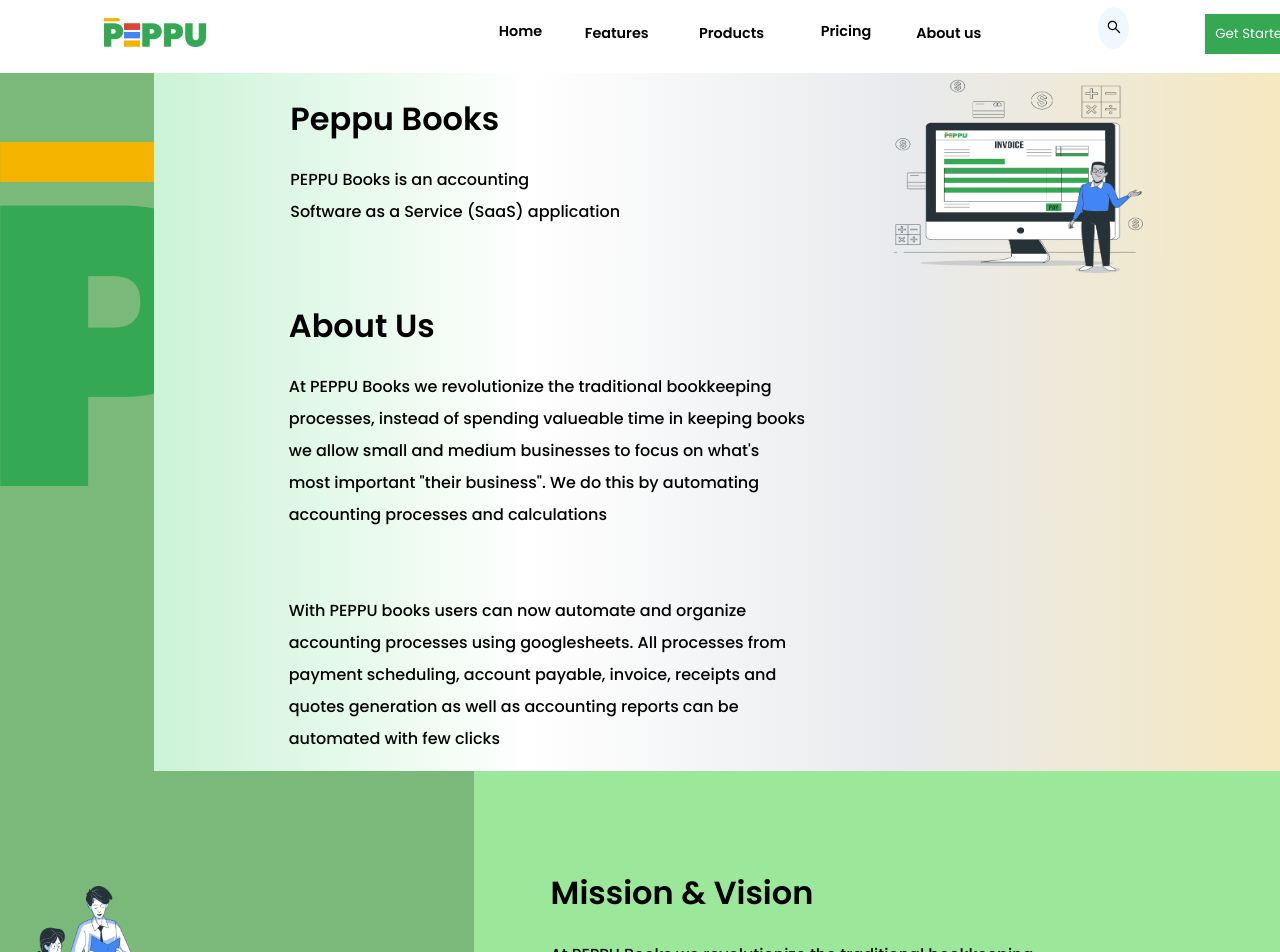
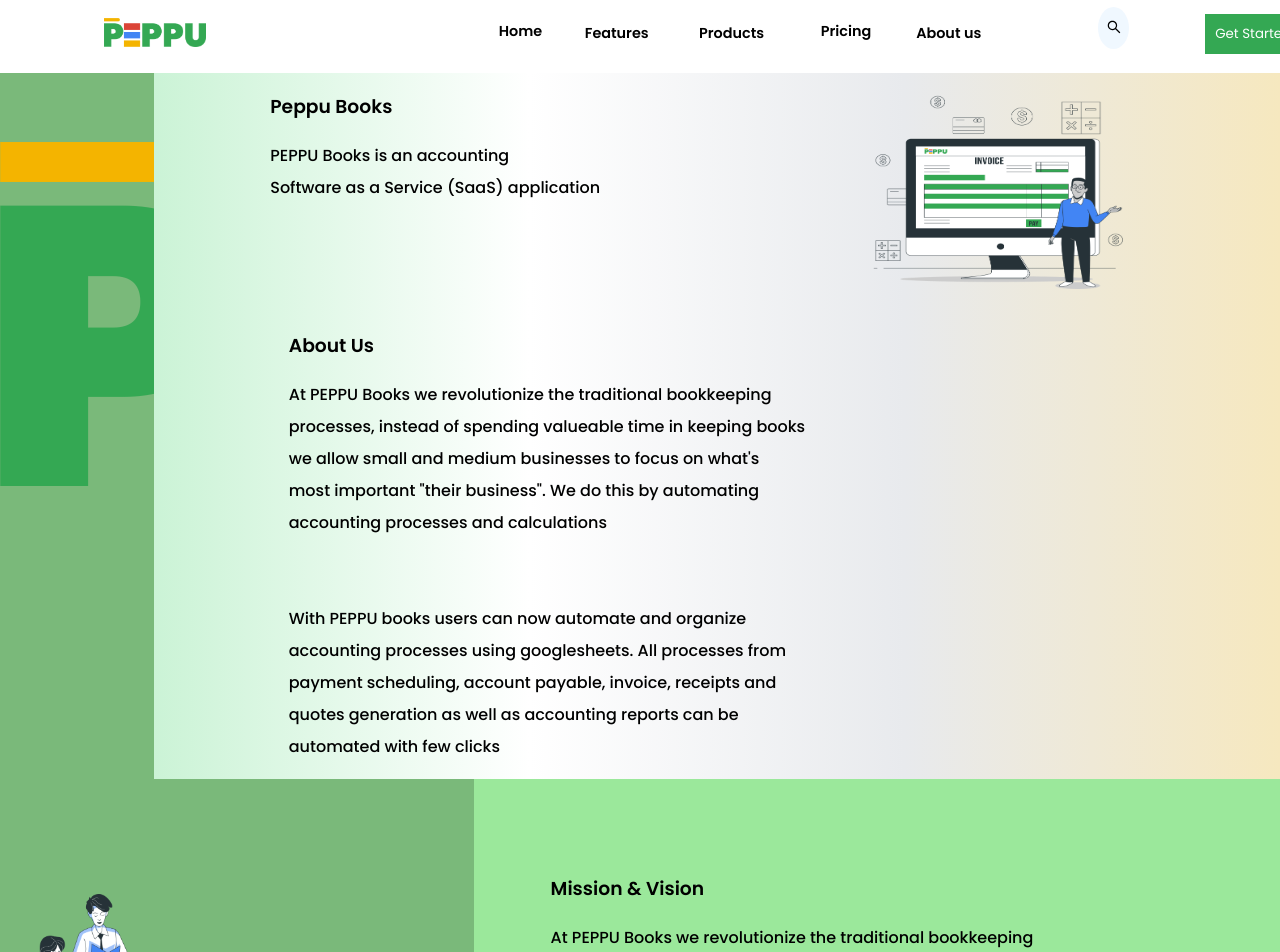
Before and after one commit to Peppu-Group/Peppu-books-frontend, a React (Vite) app: page /about in a window 1280 px wide. Shown: the top 952 px of the page. Built offline with nearby package versions, Linux system fonts and the light colour scheme.

Commit message:
removed all the divitists from about page

```diff
--- a/src/Pages/About.jsx
+++ b/src/Pages/About.jsx
@@ -7,23 +7,27 @@
 import {AiOutlineGoogle, AiOutlineTwitter, AiOutlineInstagram} from 'react-icons/ai'
 const About = () => {
   return (
-  <div>
-    <Navbar/>
-    <div className='about-header'>
-          <div className='about-peppu'>
-              <div className='peppu-description'>
-                <div>
-                  <h1>Peppu Books</h1>
-                  <p>PEPPU Books is an accounting <br/>Software as a Service (SaaS) application</p>
-                </div>
-                <div>
-                  <img src={Invoice} width={250} height={200}/>
-                </div>
-              </div>
+  <main>
+    <nav>
+      <Navbar/>
+    </nav>
 
 
-              <div className='about-us'>
-                <h1>About Us</h1>
+    <section className='about-header'>
+          <section className='about-peppu'>
+              <section className='peppu-description'>
+                <article>
+                  <h3>Peppu Books</h3>
+                  <p>PEPPU Books is an accounting <br/>Software as a Service (SaaS) application</p>
+                </article>
+                <figure>
+                  <img src={Invoice} width={250} height={200}/>
+                </figure>
+              </section>
+
+
+              <article className='about-us'>
+                <h3>About Us</h3>
                 <p>At PEPPU Books we revolutionize the traditional
                 bookkeeping <br/> processes, instead of
                 spending valueable time in keeping <b/> books <br/>
@@ -39,12 +43,14 @@
                 quotes generation as well as accounting reports can be <br/>
                 automated with few clicks
                 </p>
-              </div>
-          </div>
-          <div className='mission-class'>
+              </article>
+          </section>
+
+
+          <section className='mission-class'>
           <img src={getstarted} width={250} height={200}/>
-          <div className='mission-vision'>
-            <h1>Mission & Vision</h1>
+          <article className='mission-vision'>
+            <h3>Mission & Vision</h3>
             <p>At PEPPU Books we revolutionize the traditional
                 bookkeeping <br/> processes, instead of
                 spending valueable time in keeping <b/> books <br/>
@@ -60,104 +66,109 @@
                 quotes generation as well as accounting reports can be <br/>
                 automated with few clicks
                 </p>
-          </div>
-          </div>
+          </article>
+          </section>
 
 
 
 
 
 
-    <div className='meet-the-team'>
+    <section className='meet-the-team'>
 
-      <h1>Meet the team</h1>
+      <h3>Meet the team</h3>
 
-      <div className='team'>
-      <div className='the-team'>
+      <section className='team'>
+
+      <section className='the-team'>
         <img src={user1}/>
         <p>Ferdinad Okpeghene</p>
         <p className='position'>UI/UX Designer</p>
-      </div>
+      </section>
 
 
-      <div className='the-team'>
+      <section className='the-team'>
         <img src={user1}/>
         <p>Ferdinad Okpeghene</p>
         <p className='position'>UI/UX Designer</p>
-      </div>
+      </section>
 
 
-      <div className='the-team'>
+      <section className='the-team'>
         <img src={user1}/>
         <p>Ferdinad Okpeghene</p>
         <p className='position'>UI/UX Designer</p>
-      </div>
+      </section>
 
 
-      <div className='the-team'>
+      <section className='the-team'>
         <img src={user1}/>
         <p>Ferdinad Okpeghene</p>
         <p className='position'>UI/UX Designer</p>
-      </div>
+      </section>
 
 
-      <div className='the-team'>
+      <section className='the-team'>
         <img src={user1}/>
         <p>Ferdinad Okpeghene</p>
         <p className='position'>UI/UX Designer</p>
-      </div>
-      </div>
+      </section>
+      </section>
 
-      <div className='arrow-icon'>
-        <div className='left'>
+      <section className='arrow-icon'>
+        <figure className='left'>
             <BsArrowLeftCircle/>
-        </div>
-        <div className='right'>
+        </figure>
+        <figure className='right'>
             <BsFillArrowRightCircleFill/>
-        </div>
-      </div>
+        </figure>
+      </section>
 
-      <div className='start'>
-        <div className='start-buttons'>
-          <div>
+      <section className='start'>
+        <section className='start-buttons'>
+          <article>
             <button className='green-button'>start for free</button>
-          </div>
-          <div >
+          </article>
+          <article >
             <button className='white-button'>How it works</button>
-          </div>
-        </div>
-        <div className='get-in-touch'>
-           <h1>Get in touch</h1>
-            <div className='socials'>
-                <div className='icons'>
+          </article>
+        </section>
+
+
+        <footer className='get-in-touch'>
+           <h3>Get in touch</h3>
+            <article className='socials'>
+                <figure className='icons'>
                     <AiOutlineGoogle/>
-                </div>
+                </figure>
               <p>Peppubooks@gmail.com</p>
-            </div>
-            <div className='socials'>
-                <div className='icons'>
+            </article>
+
+            <article className='socials'>
+                <figure className='icons'>
                   <AiOutlineTwitter/>
-                </div>
+                </figure>
               <p>Peppubooks</p>
-            </div>
-            <div className='socials'>
-              <div className='icons'>
+            </article>
+
+            <artcle className='socials'>
+              <figure className='icons'>
                 <AiOutlineInstagram/>
-              </div>
+              </figure>
               <p>Peppubooks</p>
-            </div>
-            <div className='socials'>
-                <div className='icons'>
+            </artcle>
+            <article className='socials'>
+                <figure className='icons'>
                    <BsFacebook/>
-                </div>
+                </figure>
                <p>Peppubooks</p>
-            </div>
-          </div>
-       </div>
+            </article>
+          </footer>
+       </section>
 
-    </div>
-    </div>
-  </div>
+    </section>
+    </section>
+  </main>
   )
 }
 
```
